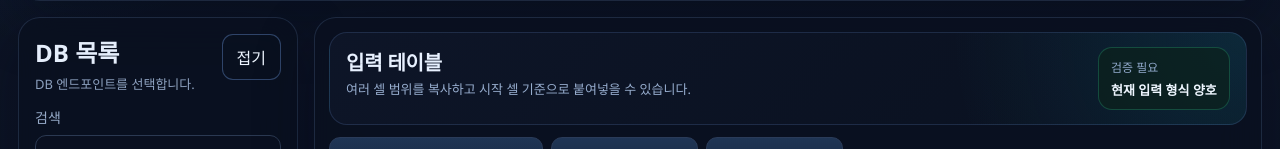
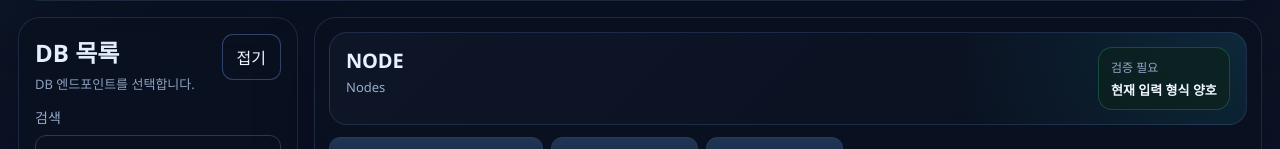
Before and after one commit to powerstrong/midas-api-tool, a React (Vite) app: page / in a window 1280 px wide. Shown: the part 442-591 px from the top of the page. Built offline with nearby package versions, Linux system fonts and the light colour scheme; what ag-grid-community would draw is missing.

Commit message:
feat: display endpoint info in grid toolbar and fix search crash

```diff
--- a/src/features/endpoints/components/EndpointGridPanel.tsx
+++ b/src/features/endpoints/components/EndpointGridPanel.tsx
@@ -752,8 +752,8 @@ export const EndpointGridPanel = ({
       <div className="grid-toolbar">
         <div className="grid-toolbar-main">
           <div>
-            <div className="grid-title">입력 테이블</div>
-            <div className="grid-subtitle">여러 셀 범위를 복사하고 시작 셀 기준으로 붙여넣을 수 있습니다.</div>
+            <div className="grid-title">{definition.endpoint}</div>
+            <div className="grid-subtitle">{definition.description}</div>
           </div>
           <div className="grid-meta">
             {pasteSummary ? (
```
